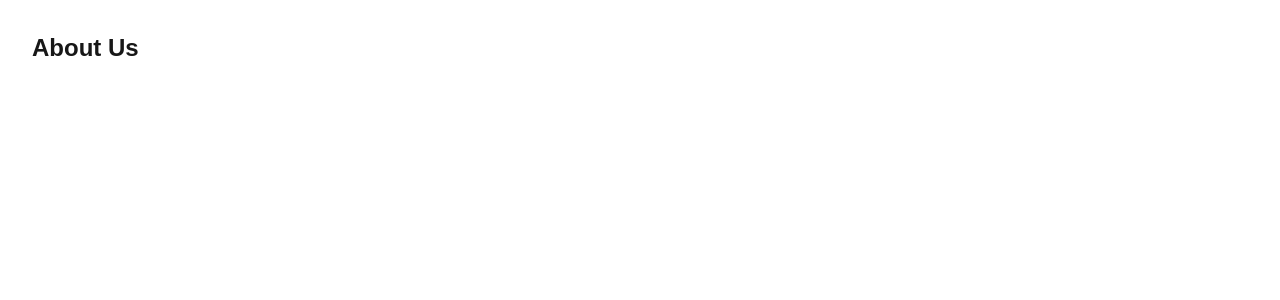
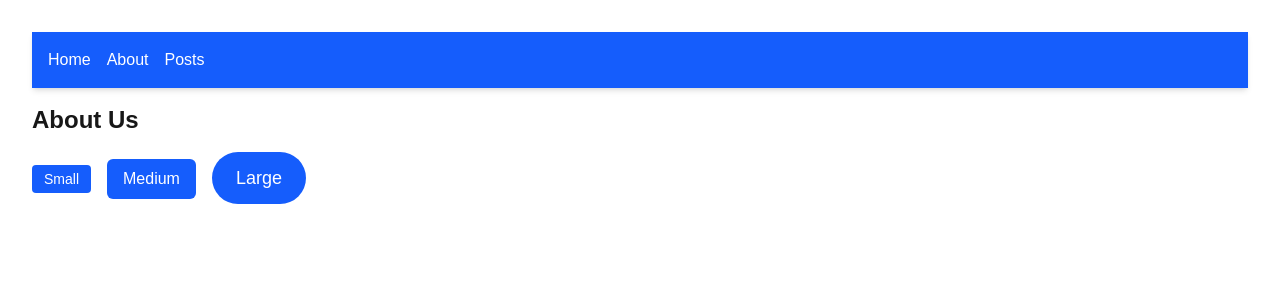
Before and after one commit to Pokah1/alx-project-0x02-setup, a Next.js app in the folder alx-project-0x02/: page /about in a window 1280 px wide. Shown: the top 300 px of the page. Built offline with nearby package versions, Linux system fonts and the light colour scheme.

Commit message:
Added UserProps.tsx

```diff
--- /dev/null
+++ b/alx-project-0x02/components/common/Button.tsx
@@ -0,0 +1,24 @@
+import {type ButtonProps } from "@/interfaces";
+
+const sizeClasses  = {
+   small: "px-3 py-1 text-sm",
+  medium: "px-4 py-2 text-base",
+  large: "px-6 py-3 text-lg",
+}
+
+const Button: React.FC<ButtonProps> =({
+  size = "medium",
+  shape = "rounded-md",
+  children,
+  ...rest
+}) =>{
+    return (
+<button
+      className={`bg-blue-600 text-white ${sizeClasses[size]} ${shape}`}
+      {...rest}
+    >
+      {children}
+    </button>
+    )
+}
+export default Button;
--- /dev/null
+++ b/alx-project-0x02/components/common/PostCard.tsx
@@ -0,0 +1,17 @@
+import { type PostProps } from "@/interfaces";
+
+const PostCard: React.FC<PostProps> = ({
+    title,
+    content,
+    userId
+}) => {
+    return(
+ <div className="border p-4 rounded shadow">
+      <h2 className="text-xl font-semibold mb-2">{title}</h2>
+      <p className="text-gray-700 mb-2">{content}</p>
+      <span className="text-sm text-gray-500">User ID: {userId}</span>
+    </div>
+    )
+}
+
+export default PostCard;
--- a/alx-project-0x02/components/layout/Header.tsx
+++ b/alx-project-0x02/components/layout/Header.tsx
@@ -3,16 +3,11 @@ import Link from "next/link"
 const Header: React.FC = () =>{
     return (
      <header className="bg-blue-600 text-white p-4 shadow-md">
-      <nav className="flex space-x-6">
-        <Link href="/" className="hover:underline">
-          Home
-        </Link>
-        <Link href="/home" className="hover:underline">
-          /home
-        </Link>
-        <Link href="/about" className="hover:underline">
-          /about
-        </Link>
+      <nav className="flex space-x-4">
+        {/* <Link href="/" className="hover:underline">Root</Link> */}
+        <Link href="/home" className="hover:underline">Home</Link>
+        <Link href="/about" className="hover:underline">About</Link>
+        <Link href="/posts" className="hover:underline">Posts</Link>
       </nav>
     </header>
     )
--- a/alx-project-0x02/interfaces/index.ts
+++ b/alx-project-0x02/interfaces/index.ts
@@ -13,3 +13,15 @@ export interface Post {
   title: string;
   content: string;
 }
+
+export interface ButtonProps {
+ size?: "small" | "medium" | "large"
+ shape?: "rounded-sm" | "rounded-md" | "rounded-full"
+ children: React.ReactNode;
+}
+
+export interface PostProps {
+  title: string;
+  content: string;
+  userId: number;
+}
--- a/alx-project-0x02/pages/about.tsx
+++ b/alx-project-0x02/pages/about.tsx
@@ -1,7 +1,16 @@
+import Button from "@/components/common/Button"
+import Header from "@/components/layout/Header"
+
 const About: React.FC = () => {
     return (
-        <div className="p-8">
+         <div className="p-8 space-y-4">
+            <Header/>
       <h1 className="text-2xl font-bold">About Us</h1>
+      <div className="space-x-4">
+        <Button size="small" shape="rounded-sm">Small</Button>
+        <Button size="medium" shape="rounded-md">Medium</Button>
+        <Button size="large" shape="rounded-full">Large</Button>
+      </div>
     </div>
     )
 }
--- a/alx-project-0x02/pages/home.tsx
+++ b/alx-project-0x02/pages/home.tsx
@@ -2,6 +2,7 @@ import Card from "@/components/common/Card"
 import PostModal from "@/components/common/PostModal"
 import { useState } from "react"
 import { Post } from "@/interfaces"
+import Header from "@/components/layout/Header"
 
 const HomePage: React.FC = () => {
     const [modalOpen, setModalOpen] = useState(false);
@@ -16,6 +17,7 @@ const HomePage: React.FC = () => {
 
     return (
        <div className="p-8">
+        <Header/>
       <h1 className="text-2xl font-bold">Welcome to the Home Page</h1>
       <Card
       title="Pokah-Dev"
--- /dev/null
+++ b/alx-project-0x02/pages/posts.tsx
@@ -0,0 +1,46 @@
+// pages/posts.tsx
+
+import { useEffect, useState } from "react";
+import PostCard from "@/components/common/PostCard";
+import Header from "@/components/layout/Header";
+import { type PostProps } from "@/interfaces";
+
+const Posts: React.FC = () => {
+  const [posts, setPosts] = useState<PostProps[]>([]);
+
+  useEffect(() => {
+    const fetchPosts = async () => {
+      const res = await fetch("https://jsonplaceholder.typicode.com/posts");
+      const data = await res.json();
+      const formatted = data.slice(0, 10).map((post: any) => ({
+        title: post.title,
+        content: post.body,
+        userId: post.userId,
+      }));
+      setPosts(formatted);
+    };
+
+    fetchPosts();
+  }, []);
+
+  return (
+    <div>
+      <Header />
+      <main className="p-8 space-y-4">
+        <h1 className="text-2xl font-bold">Posts Page</h1>
+        <div className="grid gap-4">
+          {posts.map((post, index) => (
+            <PostCard
+              key={index}
+              title={post.title}
+              content={post.content}
+              userId={post.userId}
+            />
+          ))}
+        </div>
+      </main>
+    </div>
+  );
+};
+
+export default Posts;
```
